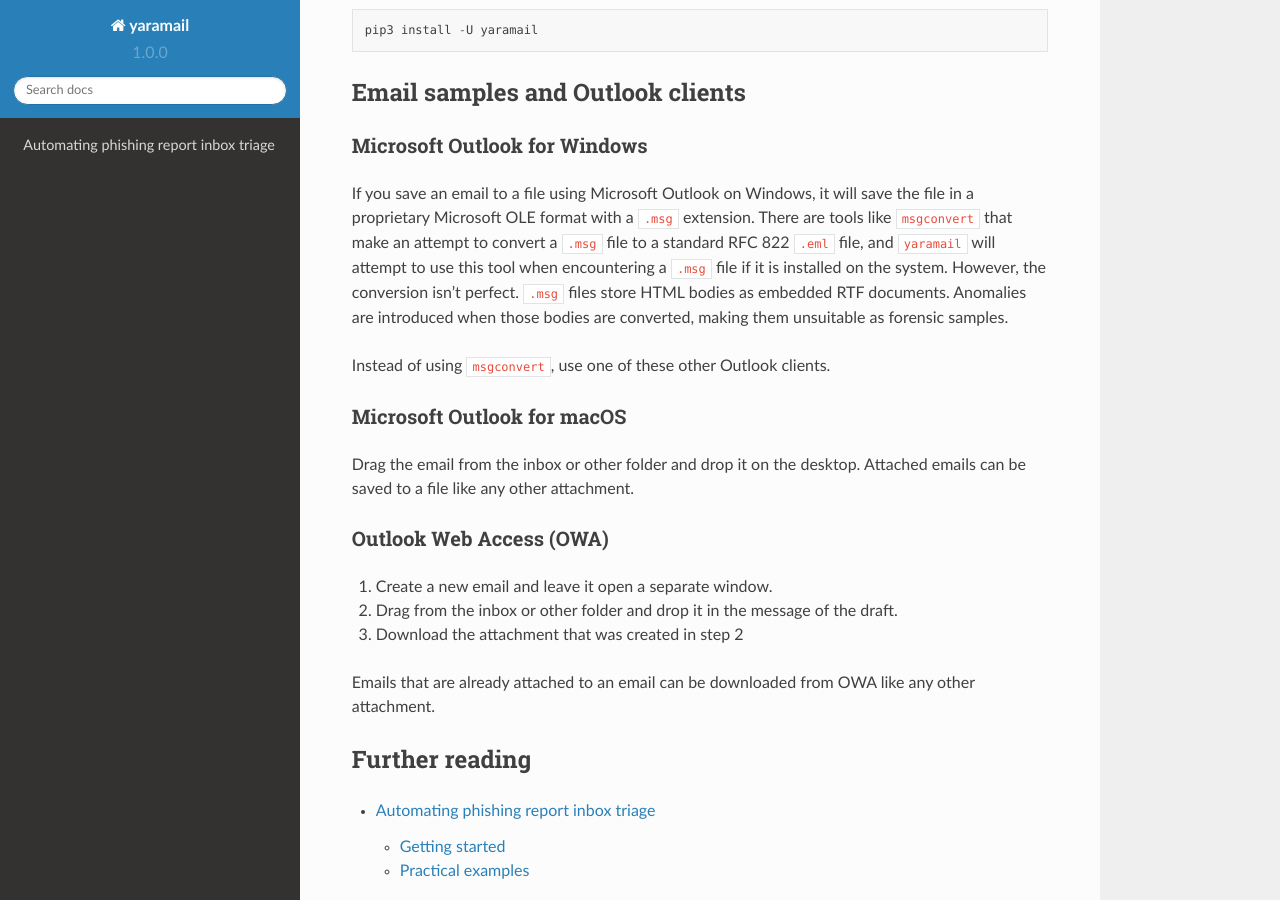
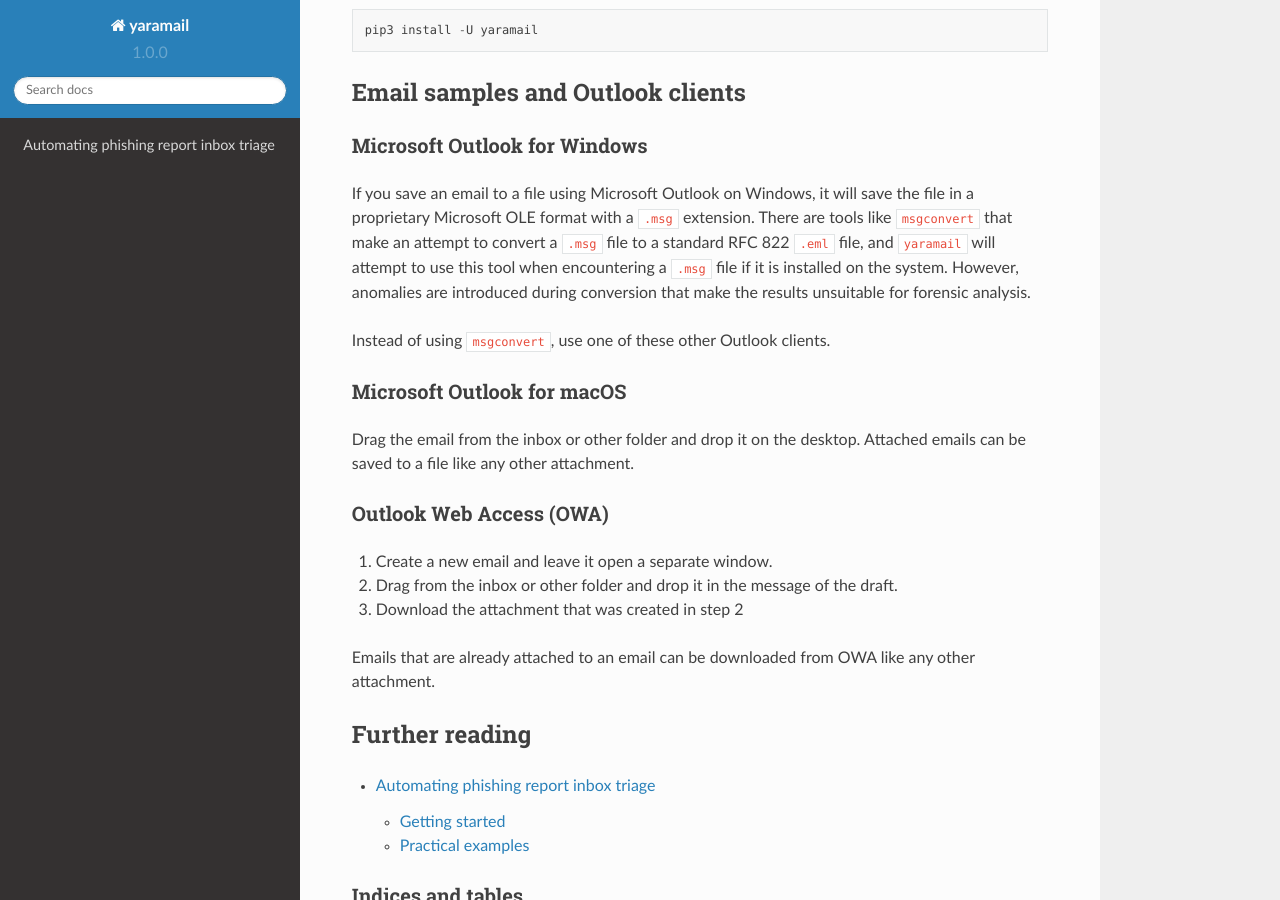
Before and after one commit to seanthegeek/yaramail, a Sphinx documentation site: the page built from docs/source/index.md, in a window 1280 px wide and 900 px high, scrolled down 2839 px. Built offline with Sphinx 7.4.7 and the Read the Docs theme 2.0.0, drawn with Linux system fonts in a browser that asks for light colours.

Commit message:
Better wording in docs

```diff
--- a/docs/source/index.md
+++ b/docs/source/index.md
@@ -142,9 +142,8 @@ save the file in a proprietary Microsoft OLE format with a `.msg` extension.
 There are tools like `msgconvert` that make an attempt to convert a `.msg`
 file to a standard RFC 822 `.eml` file, and `yaramail` will attempt to use
 this tool when encountering a `.msg` file if it is installed on the system.
-However, the conversion isn't perfect. `.msg` files store HTML bodies as
-embedded RTF documents. Anomalies are introduced when those bodies are
-converted, making them unsuitable as forensic samples.
+However, anomalies are introduced during conversion that make the results
+unsuitable for forensic analysis.
 
 Instead of using `msgconvert`, use one of these other Outlook clients.
 
```
Also changed, not shown: README.md (+2 -3 lines).
